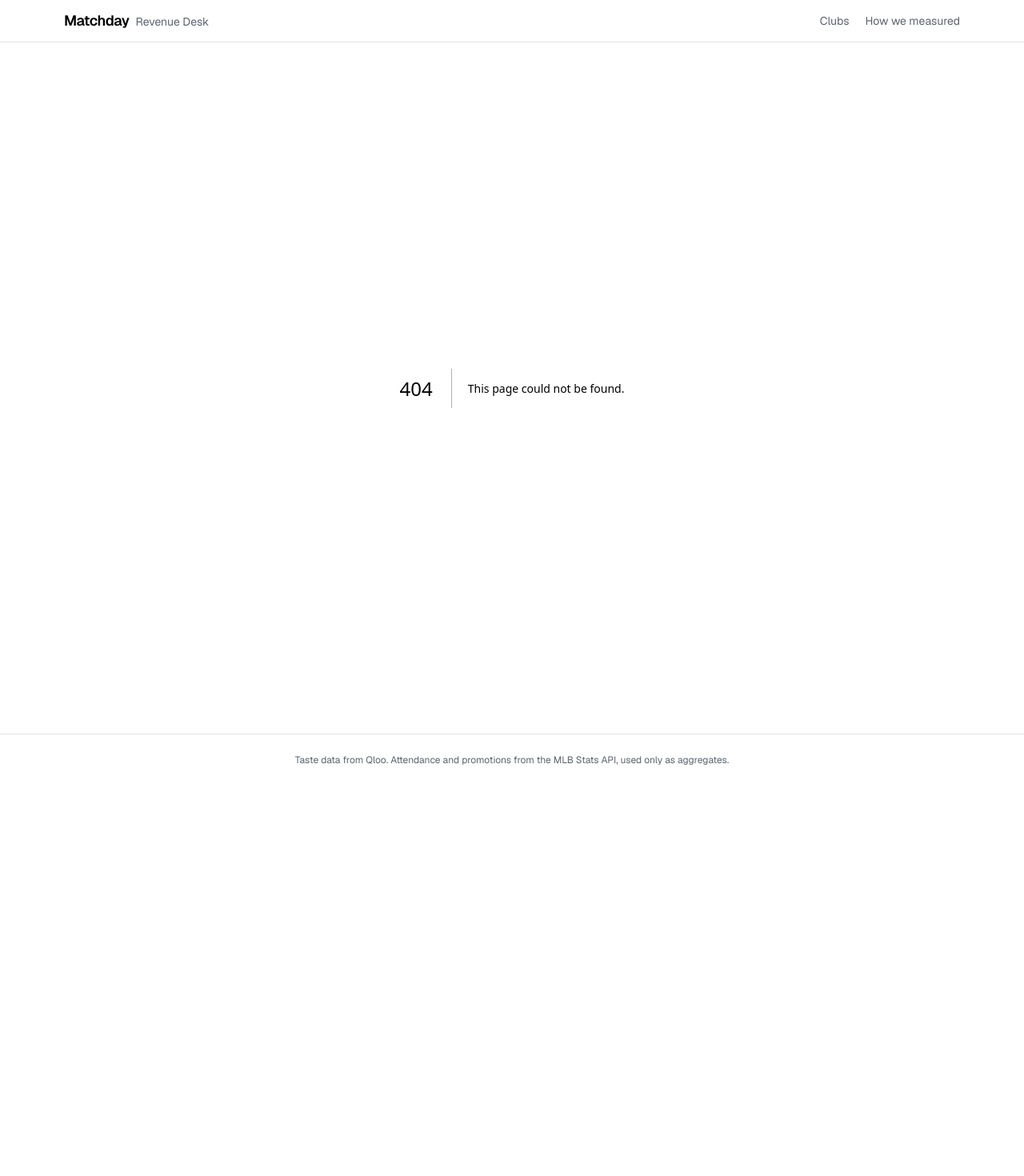
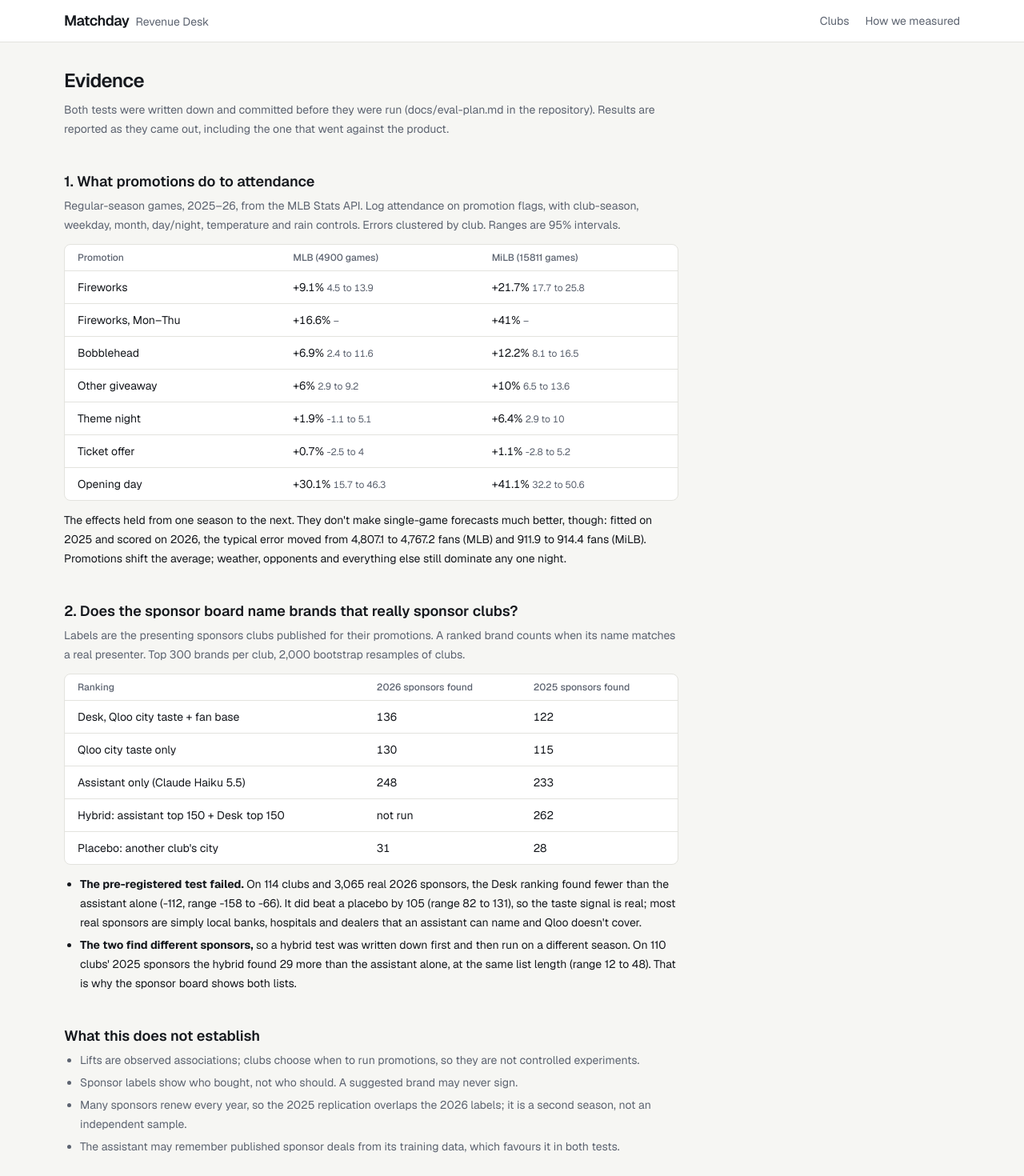
Before and after one commit to N-45div/Matchday, a Next.js app: page /proof in a window 1280 px wide. Before the commit this address had no page. Shown: the top 1470 px of the page at 80% size. Before the commit the page ends 982 px from the top, so only its background shows below. Built offline with nearby package versions, Linux system fonts and the light colour scheme.

Commit message:
Add the evidence page with lift and sponsor-fit results

```diff
--- /dev/null
+++ b/src/app/proof/page.tsx
@@ -0,0 +1,76 @@
+import lift from "../../../data/lift/lift.json";
+import fit2026 from "../../../data/eval/sponsor-fit.json";
+import fit2025 from "../../../data/eval/sponsor-fit-2025.json";
+
+export const metadata = { title: "Evidence · Matchday Revenue Desk" };
+
+type Effect = { lift_pct: number; ci95?: number[] };
+const PROMOS: [string, string][] = [["fireworks", "Fireworks"], ["fireworks_midweek_total", "Fireworks, Mon–Thu"], ["bobblehead", "Bobblehead"], ["giveaway", "Other giveaway"], ["theme", "Theme night"], ["ticket_offer", "Ticket offer"], ["opening", "Opening day"]];
+const RANKERS: [string, string][] = [["desk", "Desk, Qloo city taste + fan base"], ["city", "Qloo city taste only"], ["llm", "Assistant only (Claude Haiku 5.5)"], ["hybrid", "Hybrid: assistant top 150 + Desk top 150"], ["placebo", "Placebo: another club's city"]];
+
+const pct = (e: Effect) => `${e.lift_pct > 0 ? "+" : ""}${e.lift_pct}%`;
+const ci = (c?: number[]) => (c ? `${c[0]} to ${c[1]}` : "–");
+const total = (fit: { totals: Record<string, { found: number; ci95: number[] }> }, key: string) => fit.totals[key];
+
+export default function Proof() {
+  const tiers = lift.tiers as Record<string, { games: Record<string, number>; pooled: Record<string, Effect>; holdout_2026: { mae_with_promotions: number; mae_without_promotions: number } }>;
+  return (
+    <article className="max-w-3xl space-y-10 text-sm leading-6">
+      <header>
+        <h1 className="text-2xl font-semibold tracking-tight">Evidence</h1>
+        <p className="mt-2 text-muted">
+          Both tests were written down and committed before they were run (docs/eval-plan.md in the repository). Results are reported as they came out, including the one that went against the product.
+        </p>
+      </header>
+
+      <section>
+        <h2 className="text-lg font-semibold">1. What promotions do to attendance</h2>
+        <p className="mt-1 text-muted">Regular-season games, 2025–26, from the MLB Stats API. Log attendance on promotion flags, with club-season, weekday, month, day/night, temperature and rain controls. Errors clustered by club. Ranges are 95% intervals.</p>
+        <div className="mt-3 overflow-x-auto rounded-lg border border-line bg-surface">
+          <table className="w-full text-left">
+            <thead className="border-b border-line text-xs text-muted"><tr><th className="px-4 py-2 font-medium">Promotion</th>{Object.keys(tiers).map((t) => <th key={t} className="px-4 py-2 font-medium">{t} ({tiers[t].games["2025"] + tiers[t].games["2026"]} games)</th>)}</tr></thead>
+            <tbody className="divide-y divide-line">
+              {PROMOS.map(([key, label]) => (
+                <tr key={key}><td className="px-4 py-2">{label}</td>{Object.keys(tiers).map((t) => <td key={t} className="px-4 py-2 tabular-nums">{pct(tiers[t].pooled[key])} <span className="text-xs text-muted">{ci(tiers[t].pooled[key].ci95)}</span></td>)}</tr>
+              ))}
+            </tbody>
+          </table>
+        </div>
+        <p className="mt-3">
+          The effects held from one season to the next. They don&apos;t make single-game forecasts much better, though: fitted on 2025 and scored on 2026, the typical error moved from {Object.keys(tiers).map((t) => `${tiers[t].holdout_2026.mae_without_promotions.toLocaleString("en-US")} to ${tiers[t].holdout_2026.mae_with_promotions.toLocaleString("en-US")} fans (${t})`).join(" and ")}. Promotions shift the average; weather, opponents and everything else still dominate any one night.
+        </p>
+      </section>
+
+      <section>
+        <h2 className="text-lg font-semibold">2. Does the sponsor board name brands that really sponsor clubs?</h2>
+        <p className="mt-1 text-muted">Labels are the presenting sponsors clubs published for their promotions. A ranked brand counts when its name matches a real presenter. Top 300 brands per club, 2,000 bootstrap resamples of clubs.</p>
+        <div className="mt-3 overflow-x-auto rounded-lg border border-line bg-surface">
+          <table className="w-full text-left">
+            <thead className="border-b border-line text-xs text-muted"><tr><th className="px-4 py-2 font-medium">Ranking</th><th className="px-4 py-2 font-medium">2026 sponsors found</th><th className="px-4 py-2 font-medium">2025 sponsors found</th></tr></thead>
+            <tbody className="divide-y divide-line">
+              {RANKERS.map(([key, label]) => {
+                const a = total(fit2026, `${key}_name300`);
+                const b = total(fit2025, `${key}_name300`);
+                return <tr key={key}><td className="px-4 py-2">{label}</td><td className="px-4 py-2 tabular-nums">{a ? a.found : "not run"}</td><td className="px-4 py-2 tabular-nums">{b ? b.found : "–"}</td></tr>;
+              })}
+            </tbody>
+          </table>
+        </div>
+        <ul className="mt-3 list-disc space-y-1 pl-5">
+          <li><strong>The pre-registered test failed.</strong> On {fit2026.clubs} clubs and {fit2026.labels.toLocaleString("en-US")} real 2026 sponsors, the Desk ranking found fewer than the assistant alone ({fit2026.differences["desk_name300 minus llm_name300"].value}, range {ci(fit2026.differences["desk_name300 minus llm_name300"].ci95)}). It did beat a placebo by {fit2026.differences["desk_name300 minus placebo_name300"].value} (range {ci(fit2026.differences["desk_name300 minus placebo_name300"].ci95)}), so the taste signal is real; most real sponsors are simply local banks, hospitals and dealers that an assistant can name and Qloo doesn&apos;t cover.</li>
+          <li><strong>The two find different sponsors,</strong> so a hybrid test was written down first and then run on a different season. On {fit2025.clubs} clubs&apos; 2025 sponsors the hybrid found {fit2025.differences["hybrid_name300 minus llm_name300"].value} more than the assistant alone, at the same list length (range {ci(fit2025.differences["hybrid_name300 minus llm_name300"].ci95)}). That is why the sponsor board shows both lists.</li>
+        </ul>
+      </section>
+
+      <section>
+        <h2 className="text-lg font-semibold">What this does not establish</h2>
+        <ul className="mt-1 list-disc space-y-1 pl-5 text-muted">
+          <li>Lifts are observed associations; clubs choose when to run promotions, so they are not controlled experiments.</li>
+          <li>Sponsor labels show who bought, not who should. A suggested brand may never sign.</li>
+          <li>Many sponsors renew every year, so the 2025 replication overlaps the 2026 labels; it is a second season, not an independent sample.</li>
+          <li>The assistant may remember published sponsor deals from its training data, which favours it in both tests.</li>
+        </ul>
+      </section>
+    </article>
+  );
+}
```
